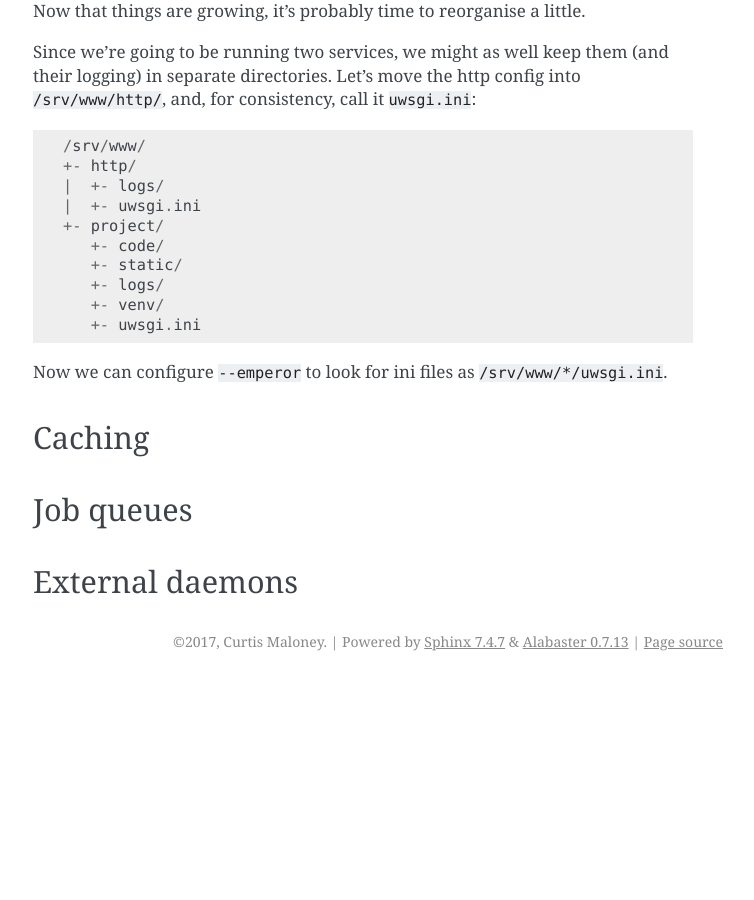
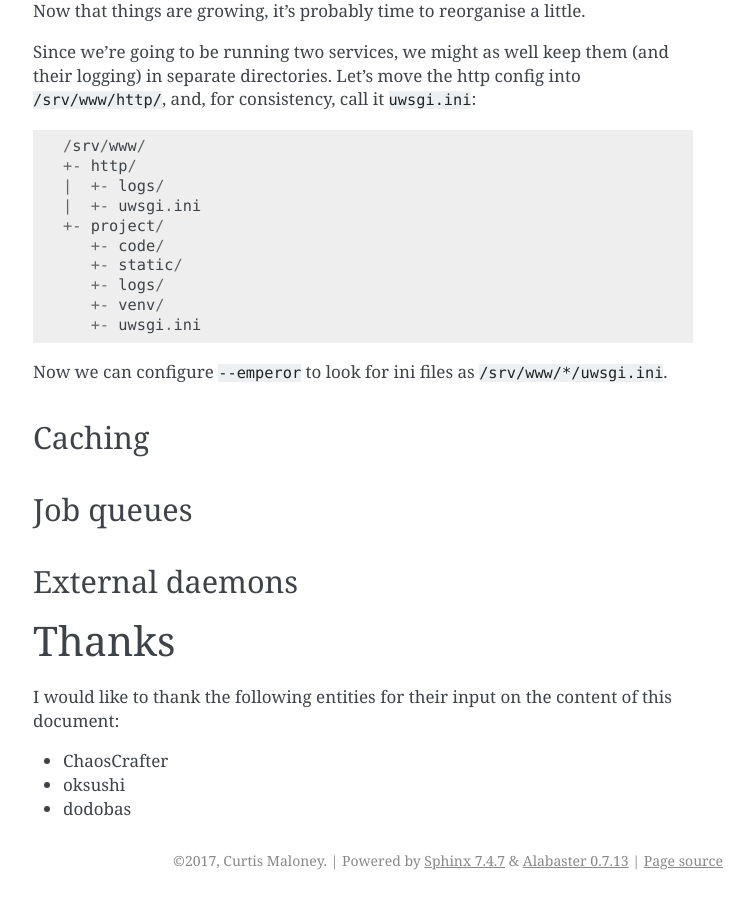
Before and after one commit to funkybob/ugu, a Sphinx documentation site: the page built from docs/index.rst, in a window 1280 px wide and 900 px high, scrolled down 15075 px. Shown: the whole window, without its empty margins (387-1141 px from the left). Built offline with Sphinx 7.4.7, drawn with Linux system fonts in a browser that asks for light colours; before the commit the page ends 15756 px from its top, so only the background shows below that.

Commit message:
Add thanks section

```diff
--- a/docs/index.rst
+++ b/docs/index.rst
@@ -821,3 +821,12 @@ Job queues
 
 External daemons
 ----------------
+
+Thanks
+======
+
+I would like to thank the following entities for their input on the content of this document:
+
+- ChaosCrafter
+- oksushi
+- dodobas
```
